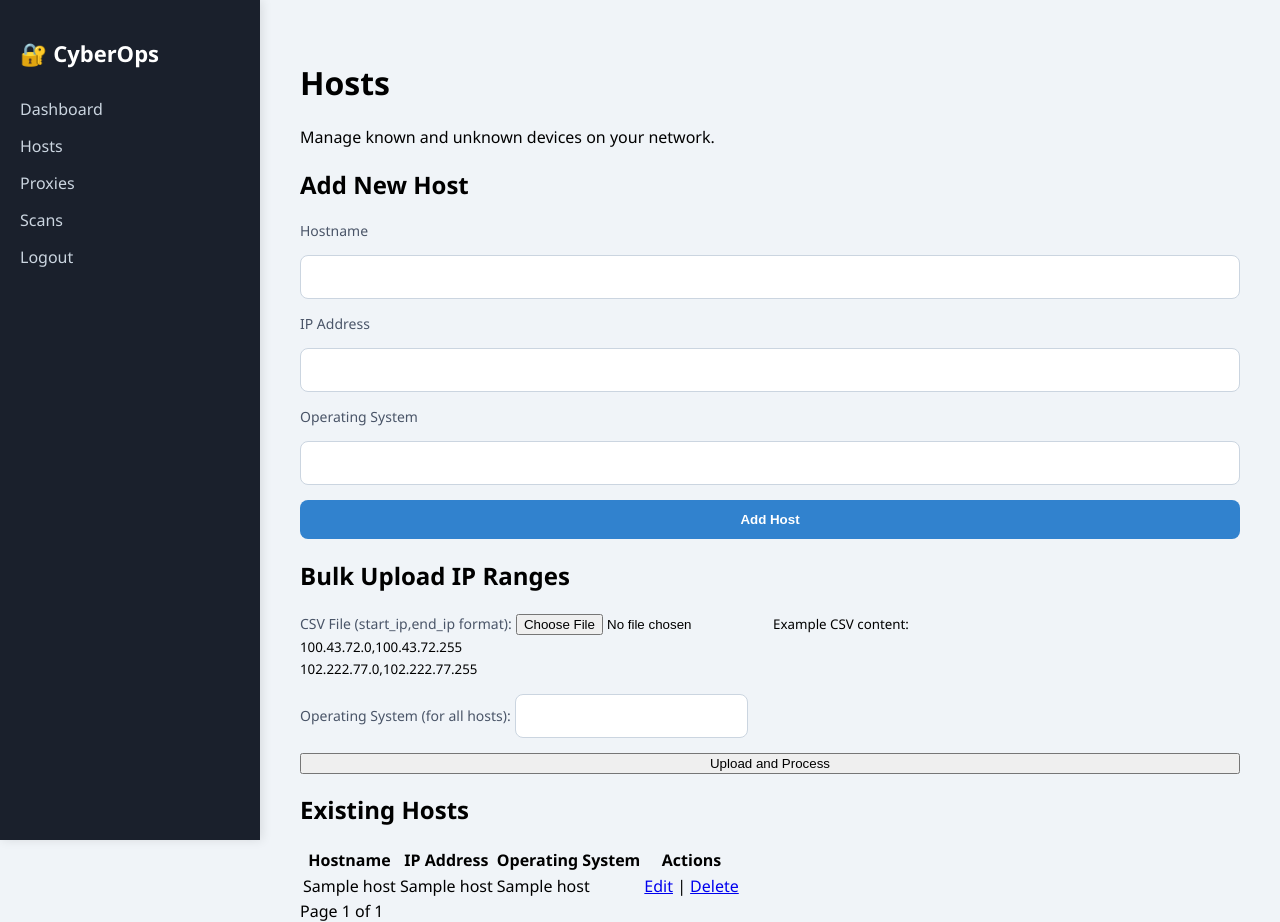
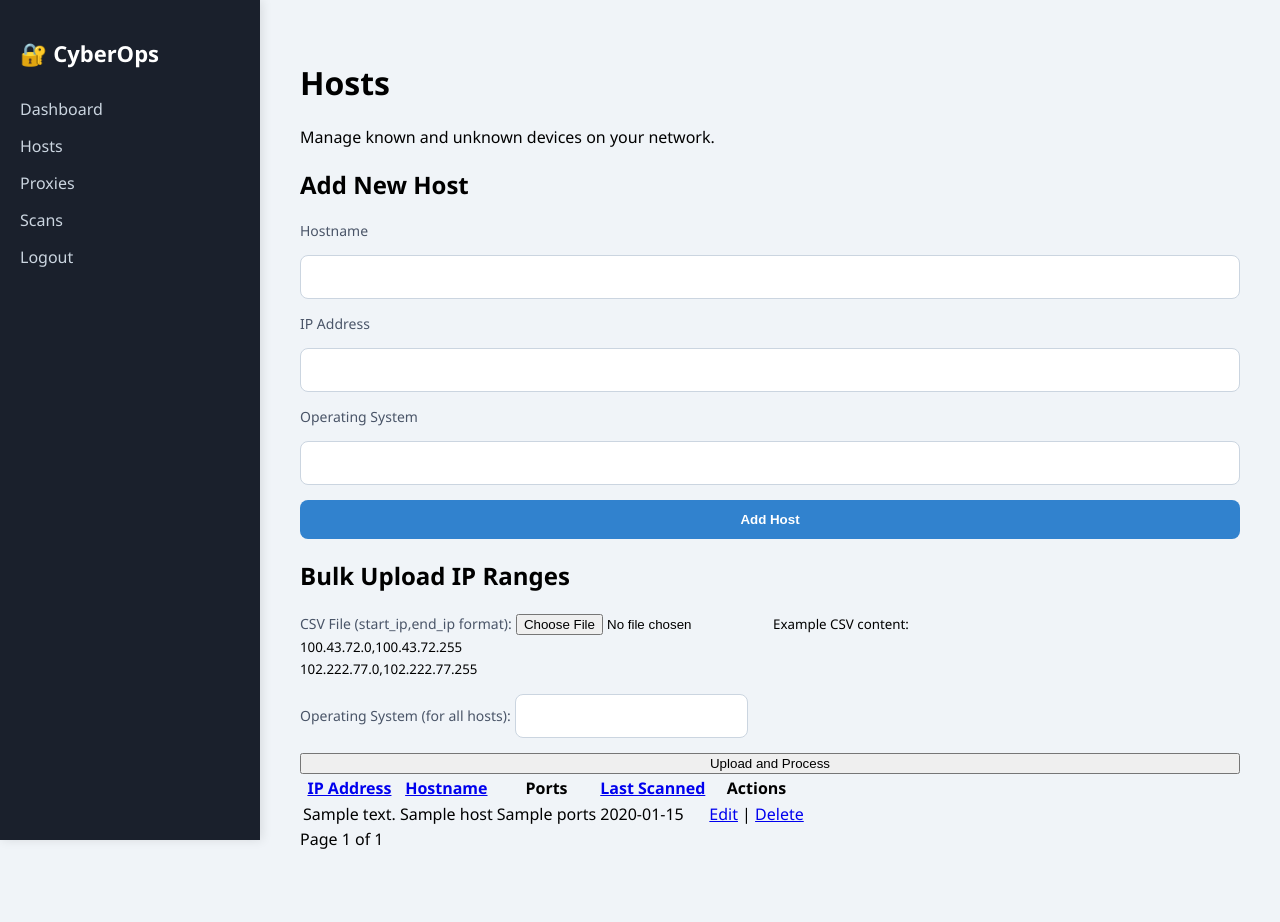
Before and after one commit to LM-Codespace/Dashboard-Flask, a Python web app: template templates/hosts.html in a window 1280 px wide. After the commit the page ends 849 px from the top, so only its background shows below. Run offline with Jinja, Linux system fonts and the light colour scheme; the template is opened without the code that fills it: most values are stand-ins (such as "Sample title", 1, 10 or a date in 2020).

Commit message:
Update hosts.html

```diff
--- a/templates/hosts.html
+++ b/templates/hosts.html
@@ -39,26 +39,59 @@
 
         <button type="submit" class="btn btn-primary">Upload and Process</button>
     </form>
-    <!-- Hosts Table -->
-    <h2>Existing Hosts</h2>
-    <table>
+<table class="host-table">
     <thead>
         <tr>
-                <th>Hostname</th>
-                <th>IP Address</th>
-                <th>Operating System</th>
+            <th>
+                <a href="{{ url_for('hosts', sort='ip_address', direction=('asc' if sort == 'ip_address' and direction == 'desc' else 'desc')) }}">
+                    IP Address
+                    {% if sort == 'ip_address' %}
+                        {% if direction == 'desc' %}↓{% else %}↑{% endif %}
+                    {% endif %}
+                </a>
+            </th>
+            <th>
+                <a href="{{ url_for('hosts', sort='hostname', direction=('asc' if sort == 'hostname' and direction == 'desc' else 'desc')) }}">
+                    Hostname
+                    {% if sort == 'hostname' %}
+                        {% if direction == 'desc' %}↓{% else %}↑{% endif %}
+                    {% endif %}
+                </a>
+            </th>
+            <th>Ports</th>
+            <th>
+                <a href="{{ url_for('hosts', sort='last_scanned', direction=('asc' if sort == 'last_scanned' and direction == 'desc' else 'desc')) }}">
+                    Last Scanned
+                    {% if sort == 'last_scanned' %}
+                        {% if direction == 'desc' %}↓{% else %}↑{% endif %}
+                    {% endif %}
+                </a>
+            </th>
             <th>Actions</th>
         </tr>
     </thead>
     <tbody>
         {% for host in hosts %}
         <tr>
-                    <td>{{ host[1] }}</td>
-                    <td>{{ host[2] }}</td>
-                    <td>{{ host[3] }}</td>
+            <td>{{ host.ip_address }}</td>
+            <td>{{ host.hostname if host.hostname else 'N/A' }}</td>
             <td>
-                        <a href="/hosts/edit/{{ host[0] }}">Edit</a> |
-                        <a href="/hosts/delete/{{ host[0] }}">Delete</a>
+                {% if host.ports %}
+                    {{ host.ports|replace(",", ", ") }}
+                {% else %}
+                    Not scanned
+                {% endif %}
+            </td>
+            <td>
+                {% if host.last_scanned %}
+                    {{ host.last_scanned.strftime('%Y-%m-%d %H:%M') }}
+                {% else %}
+                    Never
+                {% endif %}
+            </td>
+            <td>
+                <a href="{{ url_for('edit_host', id=host.id) }}" class="btn-edit">Edit</a> |
+                <a href="{{ url_for('delete_host', id=host.id) }}" class="btn-delete" onclick="return confirm('Are you sure?')">Delete</a>
             </td>
         </tr>
         {% endfor %}
```
Lines whose indentation alone changed are shown as unchanged.
